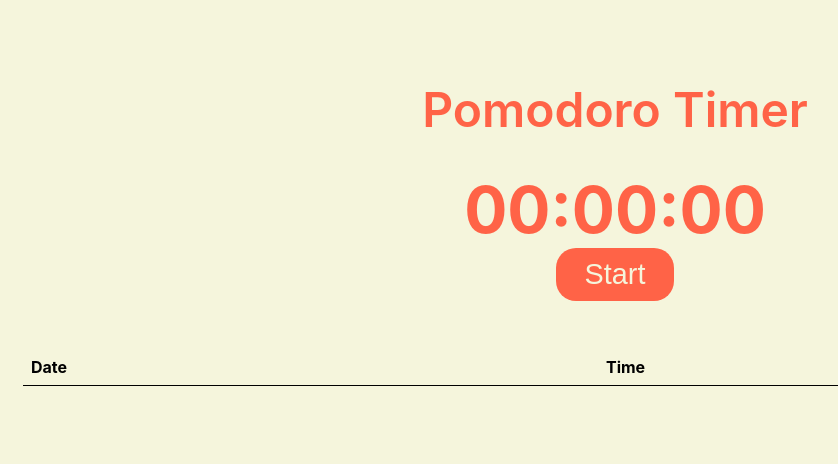
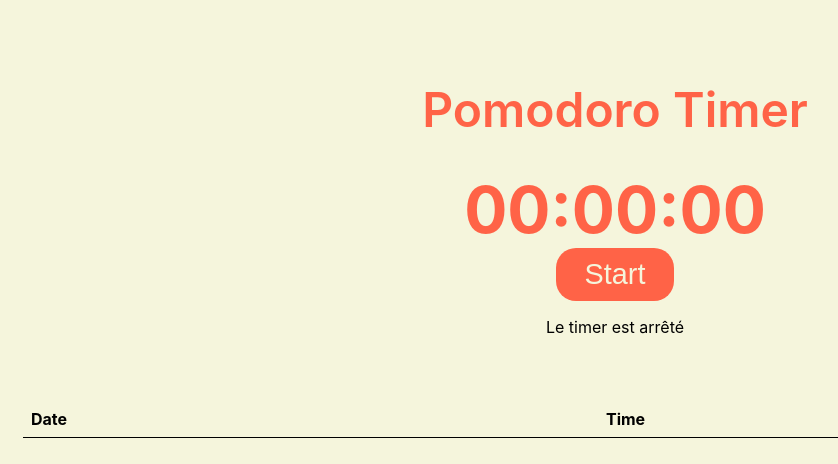
Before and after one commit to BryanBerger98/react-pomodoro-udemy, a React (Create React App) app: page / in a window 1280 px wide. Shown: the top 464 px of the page, without its empty margins (25-863 px from the left). Built offline with nearby package versions, Linux system fonts and the light colour scheme; the HTML template or start-up script is replaced by a standard one.

Commit message:
useCallback

```diff
--- /dev/null
+++ b/src/Button.js
@@ -0,0 +1,12 @@
+import style from './Button.module.css';
+
+function Button({ isTimerStarted, onClick }) {
+
+	return (
+		<button className={ `${style['clock-btn']} ${style[`clock-btn-${ isTimerStarted ? 'stop' : 'start' }`]}` } onClick={ onClick }>
+			{ isTimerStarted ? 'Stop' : 'Start' }
+		</button>
+	);
+}
+
+export default Button;
--- /dev/null
+++ b/src/Button.module.css
@@ -0,0 +1,20 @@
+.clock-btn {
+	padding: 0.6rem 1.8rem;
+	font-size: 1.8rem;
+	border-radius: 20px;
+	color: beige;
+	border: none;
+}
+
+.clock-btn-start {
+	background-color: tomato;
+}
+
+.clock-btn-stop {
+	background-color: sandybrown;
+}
+
+.clock-btn:hover {
+	cursor: pointer;
+	opacity: 0.8;
+}
--- a/src/Timer.js
+++ b/src/Timer.js
@@ -1,6 +1,8 @@
 import { useState } from 'react';
+import Button from './Button';
 import ClockDisplay from './ClockDisplay';
 import style from './Timer.module.css';
+import TimerText from './TimerText';
 
 let timerId;
 
@@ -31,11 +33,11 @@ function Timer(props) {
 		}
 	}
 
-
 	return (
 		<>
 			<ClockDisplay time={ time } className={ style['clock-timer'] } />
-			<button className={ `${style['clock-btn']} ${style[`clock-btn-${ isTimerStarted ? 'stop' : 'start' }`]}` } onClick={ handleStartTimer }>{ isTimerStarted ? 'Stop' : 'Start' }</button>
+			<Button isTimerStarted={ isTimerStarted } onClick={ handleStartTimer } />
+			<TimerText isTimerStarted={ isTimerStarted } />
 		</>
 	);
 }
--- a/src/Timer.module.css
+++ b/src/Timer.module.css
@@ -3,24 +3,3 @@
 	font-size: 4rem;
 	color: tomato;
 }
-
-.clock-btn {
-	padding: 0.6rem 1.8rem;
-	font-size: 1.8rem;
-	border-radius: 20px;
-	color: beige;
-	border: none;
-}
-
-.clock-btn-start {
-	background-color: tomato;
-}
-
-.clock-btn-stop {
-	background-color: sandybrown;
-}
-
-.clock-btn:hover {
-	cursor: pointer;
-	opacity: 0.8;
-}
--- /dev/null
+++ b/src/TimerText.js
@@ -0,0 +1,12 @@
+import { memo } from 'react';
+
+function TimerText({ isTimerStarted }) {
+
+	return (
+		<p>
+			{ isTimerStarted ? 'Le timer est démarré' : 'Le timer est arrêté' }
+		</p>
+	);
+}
+
+export default memo(TimerText);
```
